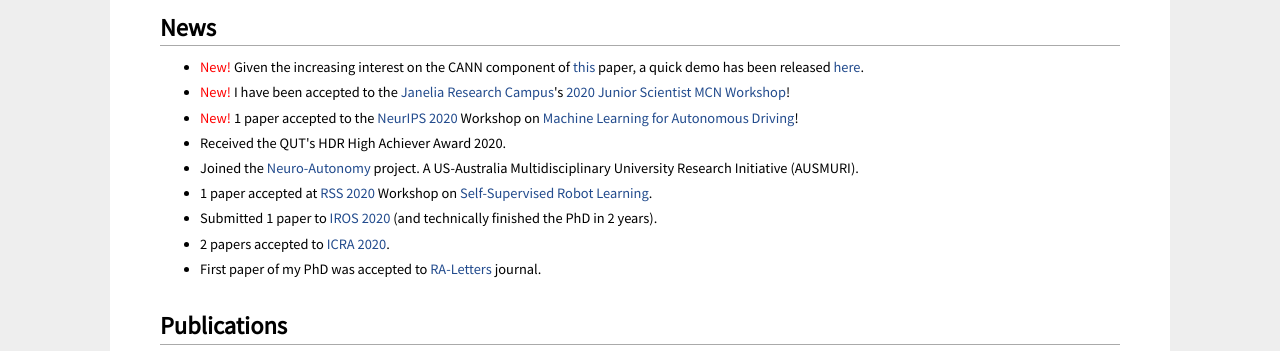
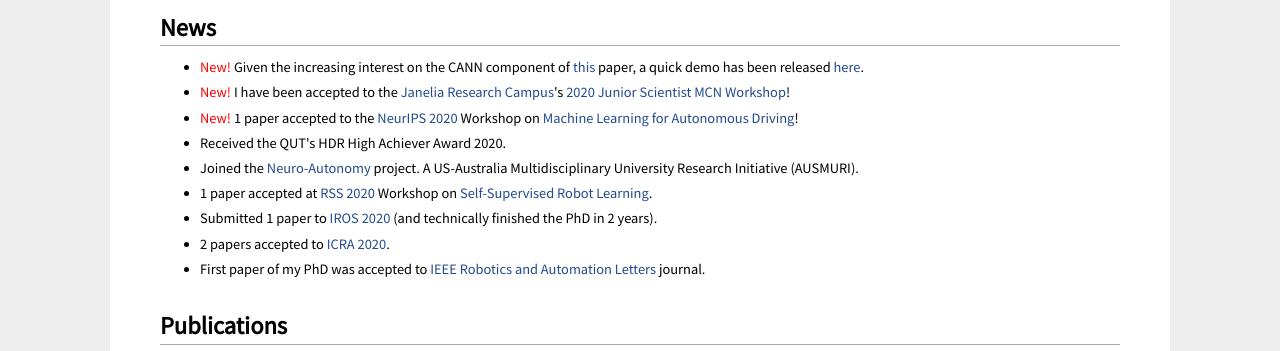
Before and after one commit to mchancan/mchancan.github.io, a Jekyll site: the page built from index.html, in a window 1280 px wide and 900 px high, scrolled down 354 px, cut to the strip 0-351 px from the top of the window. Built offline with Jekyll 4.4.1, drawn with Linux system fonts in a browser that asks for light colours; nearby versions of some CDN libraries; comment, search, counter and statistics services are not loaded.

Commit message:
Update index.html

```diff
--- a/index.html
+++ b/index.html
@@ -36,7 +36,7 @@ title: Marvin Chancán
 	<li>1 paper accepted at <a href="https://roboticsconference.org/" target="_blank">RSS 2020</a> Workshop on <a href="https://www.brainlinks-braintools.uni-freiburg.de/rss20-ssrl/" target="_blank">Self-Supervised Robot Learning</a>.</li>
 	<li>Submitted 1 paper to <a href="http://iros2020.org" target="_blank">IROS 2020</a> (and technically finished the PhD in 2 years).</li>
 	<li>2 papers accepted to <a href="http://icra2020.org" target="_blank">ICRA 2020</a>.</li>
-	<li>First paper of my PhD was accepted to <a href="https://ieeexplore.ieee.org/xpl/aboutJournal.jsp?punumber=7083369" target="_blank">RA-Letters</a> journal.</li>
+	<li>First paper of my PhD was accepted to <a href="https://ieeexplore.ieee.org/xpl/aboutJournal.jsp?punumber=7083369" target="_blank">IEEE Robotics and Automation Letters</a> journal.</li>
 </ul>
 
 <h2>Publications</h2>
```
